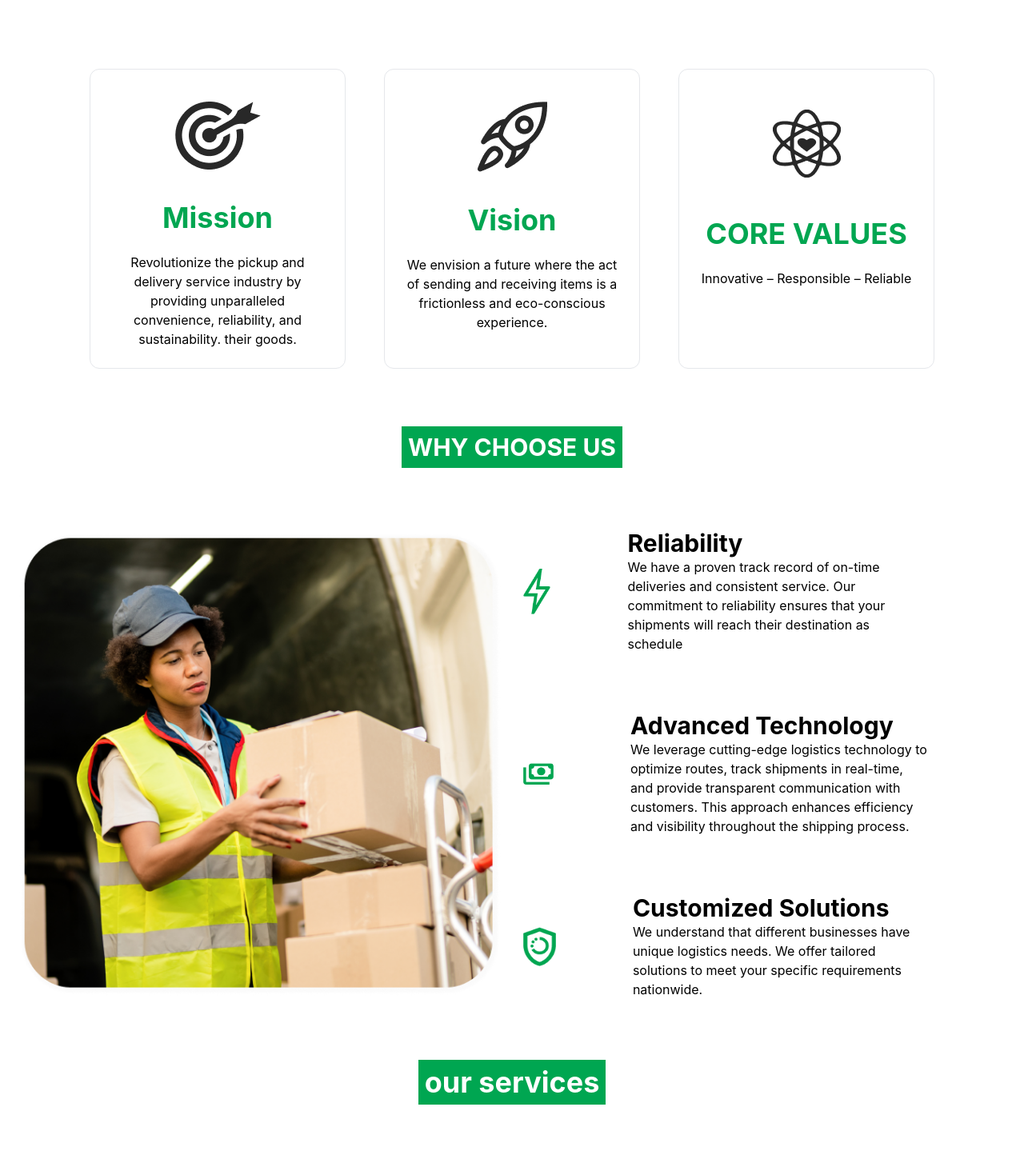
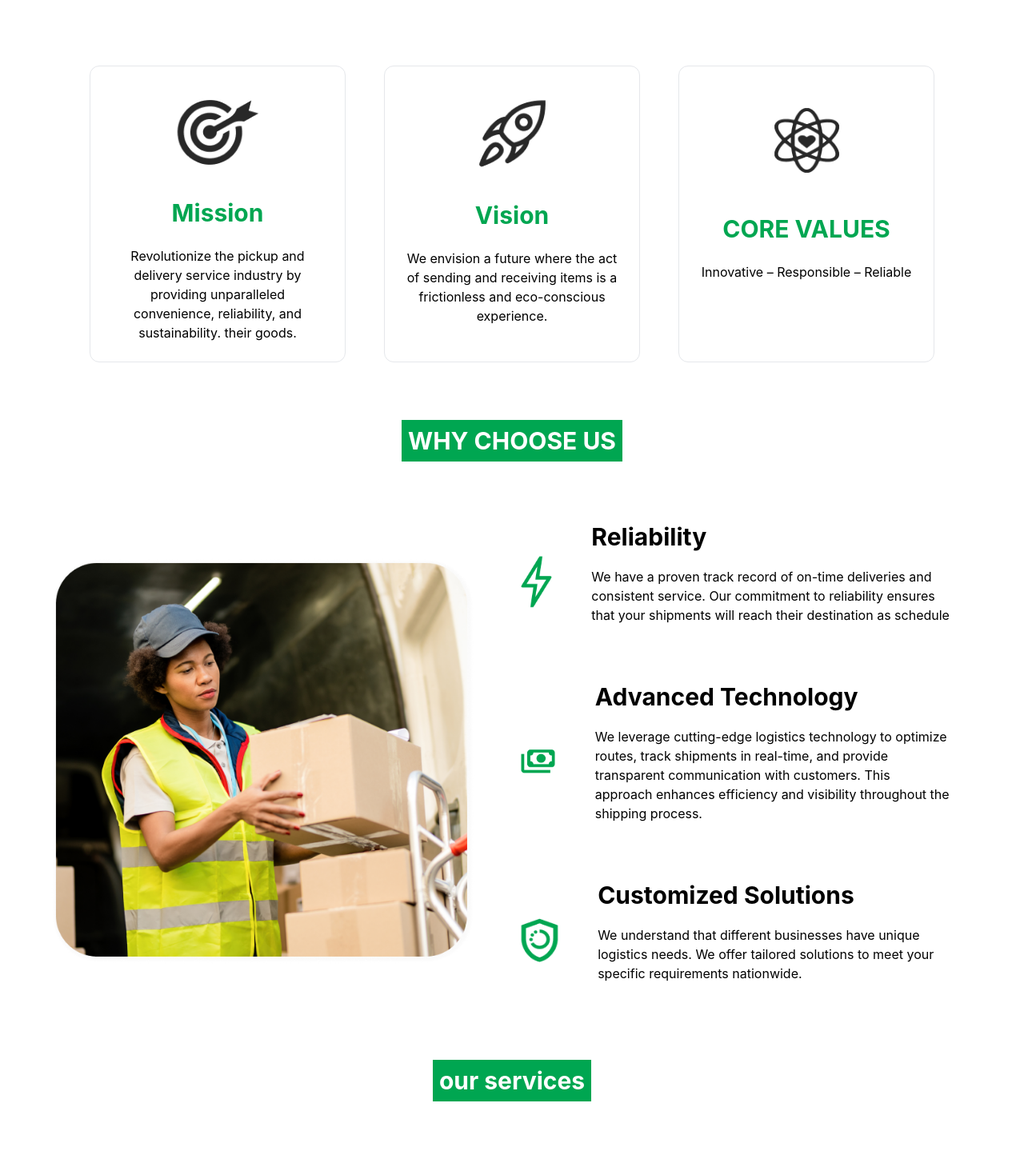
Before and after one commit to Torettosaviour17/my-first-sussesful-react-file-writen-on-my-own, a React (Create React App) app: page / in a window 1280 px wide. Shown: the part 1305-2754 px from the top of the page at 80% size. Built offline with nearby package versions, Linux system fonts and the light colour scheme.

Commit message:
still working on responsiveness

```diff
--- a/src/components/homepage-components/aboutUs.jsx
+++ b/src/components/homepage-components/aboutUs.jsx
@@ -6,12 +6,12 @@ const aboutUs = () => {
     <div>
       <section className="px-12">
         <div className="flex justify-center items-center">
-          <h1 className="bg-[#00A651] px-2 py-2 my-8 text-white text-4xl hover:bg-white hover:text-[#00A651] font-bold ">ABOUT US</h1>
+          <h1 className="bg-[#00A651] px-2 py-2 my-8 text-white text-xl md:text-3xl hover:bg-white hover:text-[#00A651] font-bold ">ABOUT US</h1>
         </div>
         {/* <hr className="w-full h-1 bg-black border-0"/> */}
         <div className=" md:flex justify-around w-fill md:p-12">
-          <div className="w-full md:w-1/2">
-            <img className="w-[95%] h-[75vh] rounded-xl object-cover" src={deliveryGuys} alt="" />
+          <div className="w-full md:w-1/2 flex items-center justify-center">
+            <img className="w-[85%] h-[75vh] rounded-xl object-cover" src={deliveryGuys} alt="" />
           </div>
           <div className="flex flex-col justify-center items-center mt-3 md:mt-0 md:w-1/2 gap-5 md:px-12">
             <article className="flex md:text-md md:text-left text-center w-[100%] font-normal">
--- a/src/components/homepage-components/heropage.jsx
+++ b/src/components/homepage-components/heropage.jsx
@@ -8,15 +8,15 @@ const heropage = () => {
     <div>
       <section style={{ backgroundImage: `url(${heroBackground})` }} className='bg-no-repeat bg-cover bg-center object-cover flex p-10  justify-around items-center bg-[green] px-12 py-3 w-[100%] space-x-4'>
         <div className='md:w-1/2 w-full text-center md:text-left'>
-            <h1 className='text-white text-5xl font-bold'>
+            <h1 className='text-white text-2xl md:text-4xl lg:text-5xl font-bold'>
             Your Logistics Partner For Seamless Delivery.
             </h1>
-            <p className='text-white text-2xl py-8'>
+            <p className='text-white text-xl md:text-2xl py-8'>
             We provide services for all your nationwide shipping needs.
             </p>
             <div className='w-full'>
-                <input type="text" className='px-5 text-xl font-normal py-4 w-[60%] rounded-tl-lg rounded-bl-lg' placeholder='Enter your waybill number'/>
-                <button className='w-[20%] bg-black text-xl text-white font-bold py-4 rounded-tr-lg rounded-br-lg'>
+                <input type="text" className=' px-3 md:px-5 text-sm sm:text-md md:text-xl font-normal py-2 sm:py-3 md:py-4 w-[60%] rounded-tl-lg rounded-bl-lg' placeholder='Enter your waybill number'/>
+                <button className='w-[20%] bg-black text-sm sm:text-md md:text-xl text-white font-bold py-2 sm:py-3 md:py-4 rounded-tr-lg rounded-br-lg'>
                 Track
                 </button>
             </div>
--- a/src/components/homepage-components/ourService.jsx
+++ b/src/components/homepage-components/ourService.jsx
@@ -8,16 +8,16 @@ const ourService = () => {
     <div>
       <section>
         <div className="flex justify-center items-center">
-          <h1 className="bg-[#00A651] px-2 hover:bg-white hover:text-[#00A651] py-2 my-8 text-white text-4xl font-bold ">
+          <h1 className="bg-[#00A651]  px-2 py-2 my-8 text-white text-xl md:text-3xl hover:bg-white hover:text-[#00A651] font-bold">
             our services
           </h1>
         </div>
-        <div className="grid grid-cols-1 sm:grid-cols-2 md:grid-cols-3 gap-12 p-10 md:px-28">
+        <div className="grid grid-cols-1 sm:grid-cols-2 lg:grid-cols-3 gap-12 p-10 md:px-28">
           <div className="rounded-xl border">
             <div className="flex items-center justify-center py-10">
-              <img src={bike} alt="" />
+              <img className="scale-50 sm:scale-75 md:scale-95" src={bike} alt="" />
             </div>
-            <h1 className="text-[#00A651] text-4xl font-bold text-center">
+            <h1 className="text-[#00A651] text-2xl md:text-3xl font-bold text-center">
               BIKE
             </h1>
             <p className="text-center p-8">
@@ -29,9 +29,9 @@ const ourService = () => {
           </div>
           <div className="rounded-xl border">
             <div className="flex items-center justify-center py-10">
-              <img src={truck} alt="" />
+              <img className="scale-50 sm:scale-75 md:scale-95" src={truck} alt="" />
             </div>
-            <h1 className="text-[#00A651] text-4xl font-bold text-center">
+            <h1 className="text-[#00A651] text-2xl md:text-3xl font-bold text-center">
               Truck
             </h1>
             <p className="text-center p-8">
@@ -43,9 +43,9 @@ const ourService = () => {
           </div>
           <div className="rounded-xl border">
             <div className="flex items-center justify-center py-10">
-              <img src={airplane} alt="" />
+              <img className="scale-50 sm:scale-75 md:scale-95" src={airplane} alt="" />
             </div>
-            <h1 className="text-[#00A651] text-4xl font-bold text-center">
+            <h1 className="text-[#00A651] text-2xl md:text-3xl font-bold text-center">
               airplane
             </h1>
             <p className="text-center p-8">
--- a/src/components/homepage-components/ourgudile.jsx
+++ b/src/components/homepage-components/ourgudile.jsx
@@ -6,12 +6,12 @@ import { mission } from "../../images/index";
 const ourgudile = () => {
   return (
     <div>
-      <section className="grid grid-cols-1 sm:grid-cols-2 md:grid-cols-3 gap-12 p-10 md:px-28">
+      <section className="grid grid-cols-1 sm:grid-cols-2 lg:grid-cols-3 gap-12 p-10 md:px-28">
         <div className="rounded-xl border">
           <div className="flex items-center justify-center py-10">
-            <img src={mission} alt="" />
+            <img className="scale-50 sm:scale-75 md:scale-95" src={mission} alt="" />
           </div>
-          <h1 className="text-[#00A651] text-4xl font-bold text-center">
+          <h1 className="text-[#00A651] text-2xl md:text-3xl font-bold text-center">
             Mission
           </h1>
           <p className="text-center p-6">
@@ -22,9 +22,9 @@ const ourgudile = () => {
         </div>
         <div className="rounded-xl border">
           <div className="flex items-center justify-center py-10">
-            <img src={vision} alt="" />
+            <img className="scale-50 sm:scale-75 md:scale-95" src={vision} alt="" />
           </div>
-          <h1 className="text-[#00A651] text-4xl font-bold text-center">
+          <h1 className="text-[#00A651] text-2xl md:text-3xl font-bold text-center">
             Vision
           </h1>
           <p className="text-center p-6">
@@ -34,9 +34,9 @@ const ourgudile = () => {
         </div>
         <div className="rounded-xl border">
           <div className="flex items-center justify-center py-10">
-            <img src={coreValue} alt="" />
+            <img className="scale-50 sm:scale-75 md:scale-95" src={coreValue} alt="" />
           </div>
-          <h1 className="text-[#00A651] text-4xl font-bold text-center">
+          <h1 className="text-[#00A651] text-2xl md:text-3xl font-bold text-center">
             CORE VALUES
           </h1>
           <p className="text-center p-6">Innovative – Responsible – Reliable</p>
--- a/src/components/homepage-components/testimonal.jsx
+++ b/src/components/homepage-components/testimonal.jsx
@@ -10,7 +10,7 @@ const testimonal = () => {
     <div>
       <section>
         <div className="flex justify-center items-center">
-          <h1 className="bg-[#00A651] px-2 py-2 hover:bg-white hover:text-[#00A651] my-8 text-white text-4xl font-bold ">
+          <h1 className="bg-[#00A651]  px-2 py-2 my-8 text-white text-xl md:text-3xl hover:bg-white hover:text-[#00A651] font-bold ">
             Testimonials
           </h1>
         </div>
@@ -24,7 +24,7 @@ const testimonal = () => {
               </span>
               <img className="hidden md:inline" src={greenhy} alt="" />
             </div>
-            <p>
+            <p className="my-6">
               <i>
                 I run a small online boutique. And Spruce Xpress has been a game
                 changer for my business. Their reliable delivery services
@@ -33,7 +33,11 @@ const testimonal = () => {
               </i>
             </p>
             <div>
-              <img src={star} alt="" />
+              <img
+                className="scale-50 sm:scale-75 md:scale-95"
+                src={star}
+                alt=""
+              />
             </div>
           </div>
           <div className="bg-[#00A651] px-10 py-5 mb-6 md:mb-auto">
@@ -45,13 +49,20 @@ const testimonal = () => {
               </span>
               <img className="hidden md:inline" src={whitehy} alt="" />
             </div>
-            <p>
+            <p className="my-6">
               <i>
-              When I need something fast, Spruce Xpress is my go to. Their same day delivery option is a life saver. I have used them for everything from forgotten anniversary gifts, to last minute party supplies. They’ve never let me down.
+                When I need something fast, Spruce Xpress is my go to. Their
+                same day delivery option is a life saver. I have used them for
+                everything from forgotten anniversary gifts, to last minute
+                party supplies. They’ve never let me down.
               </i>
             </p>
             <div>
-              <img src={star} alt="" />
+              <img
+                className="scale-50 sm:scale-75 md:scale-95"
+                src={star}
+                alt=""
+              />
             </div>
           </div>
         </div>
--- a/src/components/homepage-components/whyChooseUs.jsx
+++ b/src/components/homepage-components/whyChooseUs.jsx
@@ -9,22 +9,22 @@ const whyChooseUs = () => {
     <div>
       <section>
         <div className="flex justify-center items-center">
-          <h1 className="bg-[#00A651] px-2 py-2 my-8 text-white text-3xl font-bold hover:bg-white hover:text-[#00A651] ">
+          <h1 className="bg-[#00A651]  px-2 py-2 my-8 text-white text-xl md:text-3xl hover:bg-white hover:text-[#00A651] font-bold">
             WHY CHOOSE US
           </h1>
         </div>
-        <div className="md:flex justify-around items-center md:p-6 w-full md:gap-7">
-          <div className=" md:w-1/2">
+        <div className="md:flex justify-around items-center md:p-6 w-full md:gap-4">
+          <div className=" md:w-1/2 px-10 ">
             <img src={africanFemale} alt="" />
           </div>
-          <div className=" md:w-1/2 md:space-y-8 mt-3 md:mt-auto">
+          <div className=" md:w-1/2 md:space-y-3 mt-3 md:mt-auto">
             <div className="inline md:flex md:items-center md:justify-between">
               <div className="flex justify-center items-center md:inline md:w-[20%]">
-                <img src={bolt} alt="" />
+                <img className="scale-50 sm:scale-90 md:scale-auto md:hidden lg:block" src={bolt} alt="" />
               </div>
-              <div className="p-5 md:px-24 text-center md:text-left">
-                <h1 className="text-3xl font-bold">Reliability</h1>
-                <p>
+              <div className="p-5 md:px-12 text-center md:text-left">
+                <h1 className="text-lg sm:text-xl md:text-3xl font-bold">Reliability</h1>
+                <p className="p-5 md:p-auto md:pl-0">
                   We have a proven track record of on-time deliveries and
                   consistent service. Our commitment to reliability ensures that
                   your shipments will reach their destination as schedule
@@ -33,11 +33,11 @@ const whyChooseUs = () => {
             </div>
             <div className="inline md:flex md:items-center md:justify-between">
               <div className="flex justify-center items-center md:inline md:w-[30%]">
-                <img src={payment} alt="" />
+                <img className="scale-50 sm:scale-90 md:scale-auto md:hidden lg:block" src={payment} alt="" />
               </div>
-              <div className="p-5 md:px-24 text-center md:text-left">
-                <h1 className="text-3xl font-bold">Advanced Technology</h1>
-                <p>
+              <div className="p-5 md:px-12 text-center md:text-left">
+                <h1 className="text-lg sm:text-xl md:text-3xl font-bold">Advanced Technology</h1>
+                <p className="p-5 md:p-auto md:pl-0">
                   We leverage cutting-edge logistics technology to optimize
                   routes, track shipments in real-time, and provide transparent
                   communication with customers. This approach enhances
@@ -47,11 +47,11 @@ const whyChooseUs = () => {
             </div>
             <div className="inline md:flex md:items-center md:justify-between">
               <div className="flex justify-center items-center md:inline md:w-[20%]">
-                <img src={armingCountDown} alt="" />
+                <img className="scale-50 sm:scale-90 md:scale-auto md:hidden lg:block" src={armingCountDown} alt="" />
               </div>
-              <div className="p-5 md:px-24 text-center md:text-left">
-                <h1 className="text-3xl font-bold">Customized Solutions</h1>
-                <p>
+              <div className="p-5 md:px-12 text-center md:text-left">
+                <h1 className="text-lg sm:text-xl md:text-3xl font-bold">Customized Solutions</h1>
+                <p className="p-5 md:p-auto md:pl-0">
                   We understand that different businesses have unique logistics
                   needs. We offer tailored solutions to meet your specific
                   requirements nationwide.
```
Also changed, not shown: src/components/layout/nav.jsx (+161 -27 lines).
